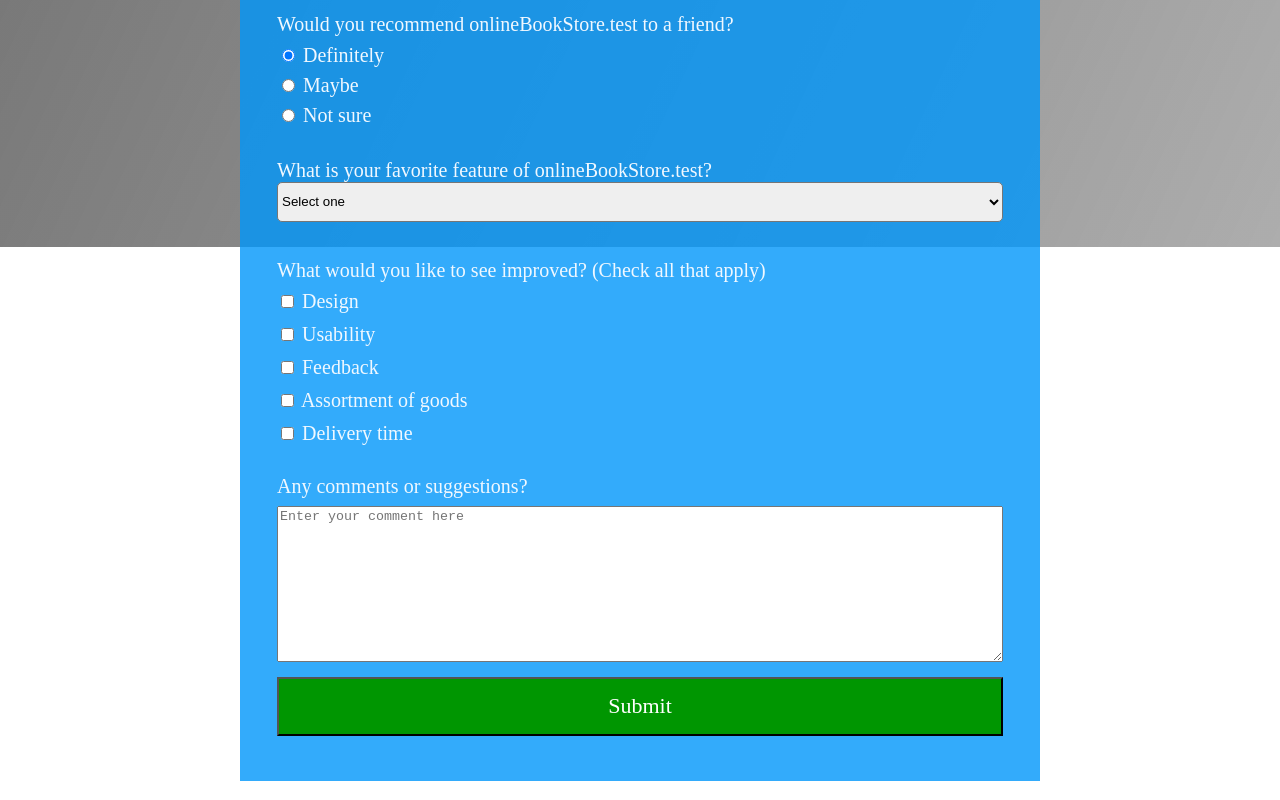
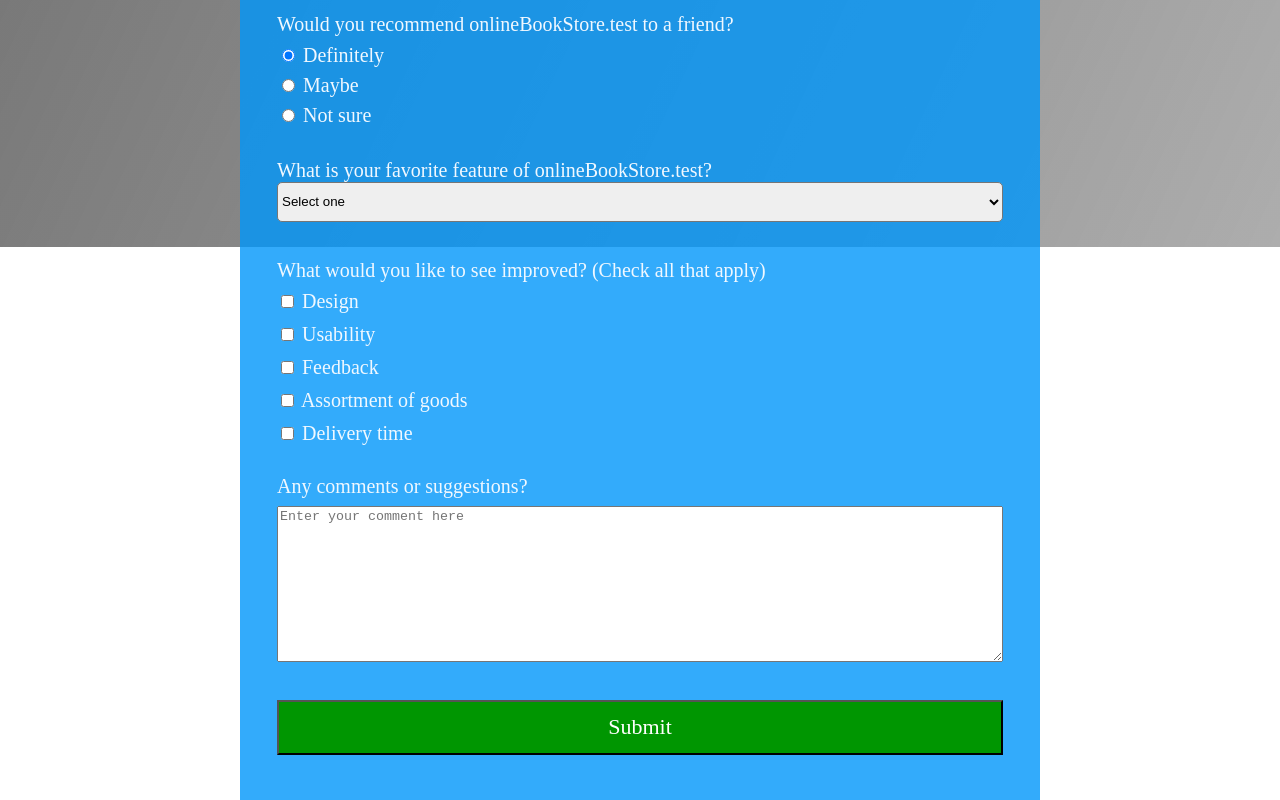
Before and after one commit to ashatskyy/FBC_survey, a plain HTML site: page index.html in a window 1280 px wide. Shown: the part 553-1353 px from the top of the page. Drawn offline with Linux system fonts and the light colour scheme.

Commit message:
functional first designe

```diff
--- a/styles.css
+++ b/styles.css
@@ -80,8 +80,9 @@ textarea{
 	box-sizing: border-box;
 }
 button{
+	margin-top: 23px;
 	width: 100%;
-	height: 2.7em;
+	height: 2.5em;
 	background-color: rgba(0,150,0.5);
 	color: white;
 	font-size: 22px;
```
